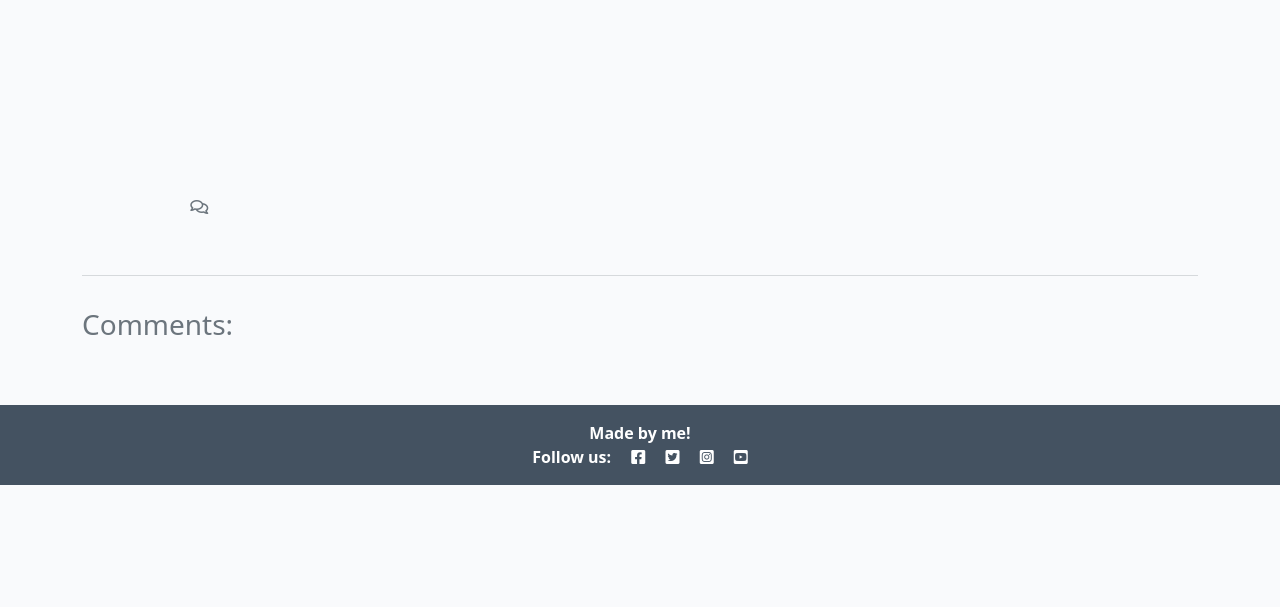
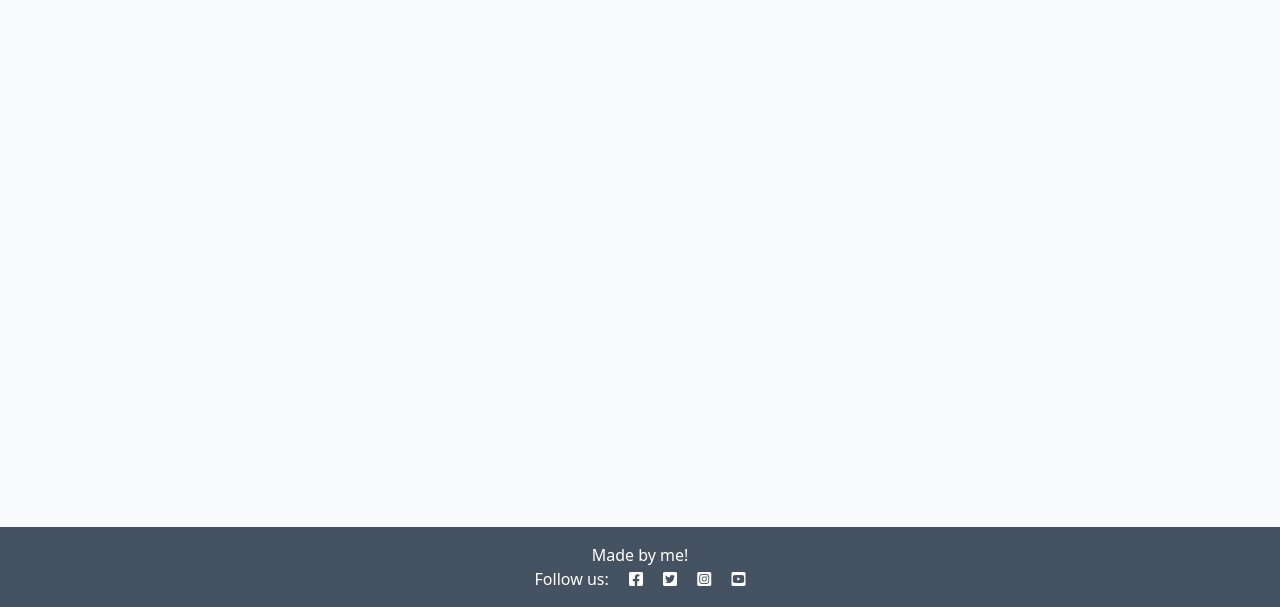
Before and after one commit to SamsKod/MyFirstDjango, a Django app: template templates/post_detail.html in a window 1280 px wide. Shown: the part 193-800 px from the top of the page. Run offline with Django 3.2, Linux system fonts and the light colour scheme; the template is opened without the code that fills it, so the values that code supplies are empty; some libraries are stand-ins or nearby versions.

Commit message:
Debug post_detail error

```diff
--- a/templates/post_detail.html
+++ b/templates/post_detail.html
@@ -21,96 +21,4 @@
         </div>
     </div>
 </div>
-
-<div class="container">
-    <div class="row">
-        <div class="col card mb-4 mt-3 left top">
-            <div class="card-body">
-                <!-- The post content goes inside the card-text. -->
-                <!-- Use the | safe filter inside the template tags -->
-                <p class="card-text">
-                    <!-- {{ post.content | safe }} -->
-                </p>
-                <div class="row">
-
-                    <div class="col-1">
-                        <strong>
-                            <!--{% if user.is_authenticated %}
-                            <form class="d-inline" action="{% url 'post_like' post.slug %}" method="POST">
-                                {% csrf_token %}
-                                {% if liked %}
-                                <button type="submit" name="blogpost_id" value="{{post.slug}}" class="btn-like"><i class="fas fa-heart"></i></button>
-                                {% else %}
-                                <button type="submit" name="blogpost_id" value="{{post.slug}}" class="btn-like"><i class="far fa-heart"></i></button>
-                                {% endif %}
-                            </form>
-                            {% else %}
-                            <span class="text-secondary"><i class="far fa-heart"></i></span>
-                            {% endif %} -->
-                        <!-- The number of likes goes before the closing strong tag -->
-                        <!--<span class="text-secondary">{{ post.number_of_likes }} </span>-->
-                        </strong>
-                    </div>
-                    <div class="col-1">
-                        <!-- {% with comments.count as total_comments %} -->
-                        <strong class="text-secondary"><i class="far fa-comments"></i>
-                            <!-- Our total_comments variable goes before the closing strong tag -->
-                            <!-- {{ total_comments }}</strong>
-                        {% endwith %} -->
-                    </div>
-                </div>
-            </div>
-        </div>
-    </div>
-    <div class="row">
-        <div class="col">
-            <hr>
-        </div>
-    </div>
-    <div class="row">
-        <div class="col-md-8 card mb-4 mt-3 ">
-            <h3>Comments:</h3>
-            <div class="card-body">
-                <!-- We want a for loop inside the empty control tags to iterate through each comment in comments -->
-                <!-- {% for comment in comments %} -->
-                <div class="comments" style="padding: 10px;">
-                    <p class="font-weight-bold">
-                        <!-- The commenter's name goes here. Check the model if you're not sure what that is -->
-                        <!--{{ comment.name }}-->
-                        <span class=" text-muted font-weight-normal">
-                            <!-- The comment's created date goes here -->
-                           <!-- {{ comment.created_on }}-->
-                        </span> wrote:
-                    </p>
-                    <!-- The body of the comment goes before the | -->
-                    <!--{{ comment.body | linebreaks }}-->
-                </div>
-                <!-- Our for loop ends here -->
-                <!--{% endfor %}-->
-            </div>
-        </div>
-        <div class="col-md-4 card mb-4 mt-3 ">
-            <div class="card-body">
-                <!-- For later -->
-                <!--{% if commented %}-->
-                <div class="alert alert-success" role="alert">
-                    Your comment is awaiting approval
-                </div>
-                <!--{% else %}
-                {% if user.is_authenticated %}
-
-                <h3>Leave a comment:</h3>
-                <p>Posting as: {{ user.username }}</p>
-                <form method="post" style="margin-top: 1.3em;">
-                    {{ comment_form | crispy }}
-                    {% csrf_token %}
-                    <button type="submit" class="btn btn-signup btn-lg">Submit</button>
-                </form>
-                {% endif %}
-                {% endif %} -->
-            </div>
-        </div>
-    </div>
-</div>
-
 {% endblock content %}
```
